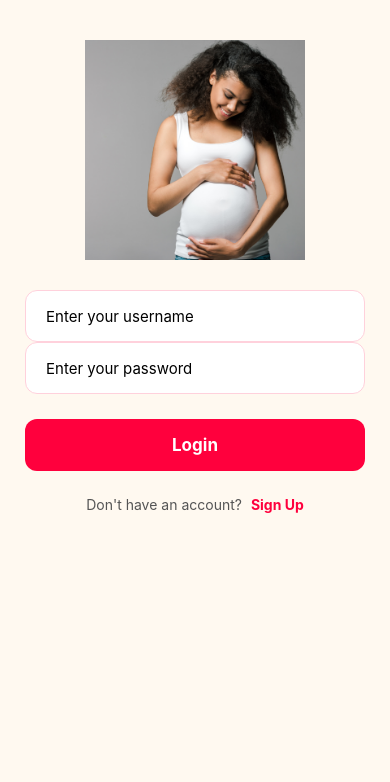
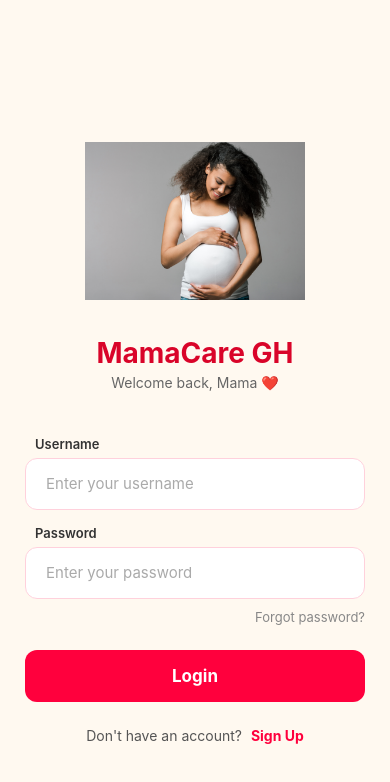
Before and after one commit to Philemon-Osae/healthyHabits, a React Native app: screen /Login in a window 390 px wide. Shown: the top 782 px of the page. Built offline with nearby package versions, Linux system fonts and the light colour scheme.

Commit message:
Update login.js

```diff
--- a/assets/components/login.js
+++ b/assets/components/login.js
@@ -1,56 +1,58 @@
-import React, {useState} from 'react';
-import  {Image, View, Text, TextInput, TouchableOpacity} from 'react-native'
-
+import React, { useState } from 'react';
+import { Image, View, Text, TextInput, TouchableOpacity, ScrollView, KeyboardAvoidingView, Platform } from 'react-native'
 import styles from '../styles/loginStyles';
 
-export function Login({navigation}) {
-
+export function Login({ navigation }) {
   const [password, setPassword] = useState('');
   const [username, setUsername] = useState('');
 
   return (
-    <View style={styles.container}>
+    <KeyboardAvoidingView style={styles.container} behavior={Platform.OS === 'ios' ? 'padding' : undefined}>
+      <ScrollView contentContainerStyle={styles.scrollContent} showsVerticalScrollIndicator={false}>
+
         <View style={styles.logoContainer}>
+          <Image source={require('../images/pregg.png')} style={styles.logo} resizeMode="contain" />
+          <Text style={styles.appName}>MamaCare GH</Text>
+          <Text style={styles.welcome}>Welcome back, Mama ❤️</Text>
+        </View>
 
-      <Image source={require('../images/pregg.png')} style={styles.logo} />
-      </View>
         <View style={styles.inputContainer}>
-
+          <Text style={styles.label}>Username</Text>
           <TextInput
-              style={[styles.input, {color: 'black'}]}
+            style={styles.input}
             placeholder="Enter your username"
-              placeholderTextColor={'black'}
+            placeholderTextColor={'#aaa'}
             value={username}
             onChangeText={setUsername}
           />
 
+          <Text style={styles.label}>Password</Text>
           <TextInput
-              style={[styles.input, {color: 'black'}]}
+            style={styles.input}
             placeholder="Enter your password"
-              placeholderTextColor={'black'}
+            placeholderTextColor={'#aaa'}
             value={password}
             onChangeText={setPassword}
             secureTextEntry={true}
           />
 
-          <TouchableOpacity
-              style={styles.customBotton}
-              onPress={() => navigation.navigate('Homepage')}
-            >
+          <TouchableOpacity style={styles.forgotContainer} onPress={() => navigation.navigate('ForgotPassword')}>
+            <Text style={styles.forgotText}>Forgot password?</Text>
+          </TouchableOpacity>
+
+          <TouchableOpacity style={styles.customBotton} onPress={() => navigation.navigate('Homepage')} activeOpacity={0.8}>
             <Text style={styles.textt}>Login</Text>
           </TouchableOpacity>
 
           <View style={styles.signupContainer}>
             <Text style={styles.signText}>Don't have an account? </Text>
-                <TouchableOpacity
-                  onPress={() => navigation.navigate('Signup')}
-                >
-                <Text style={[styles.signText, styles.signupLink]}>
-                  Sign Up
-                </Text>
+            <TouchableOpacity onPress={() => navigation.navigate('Signup')}>
+              <Text style={[styles.signText, styles.signupLink]}>Sign Up</Text>
             </TouchableOpacity>
           </View>
         </View>
-    </View>
+
+      </ScrollView>
+    </KeyboardAvoidingView>
   )
 }
```
Lines whose indentation alone changed are shown as unchanged.
